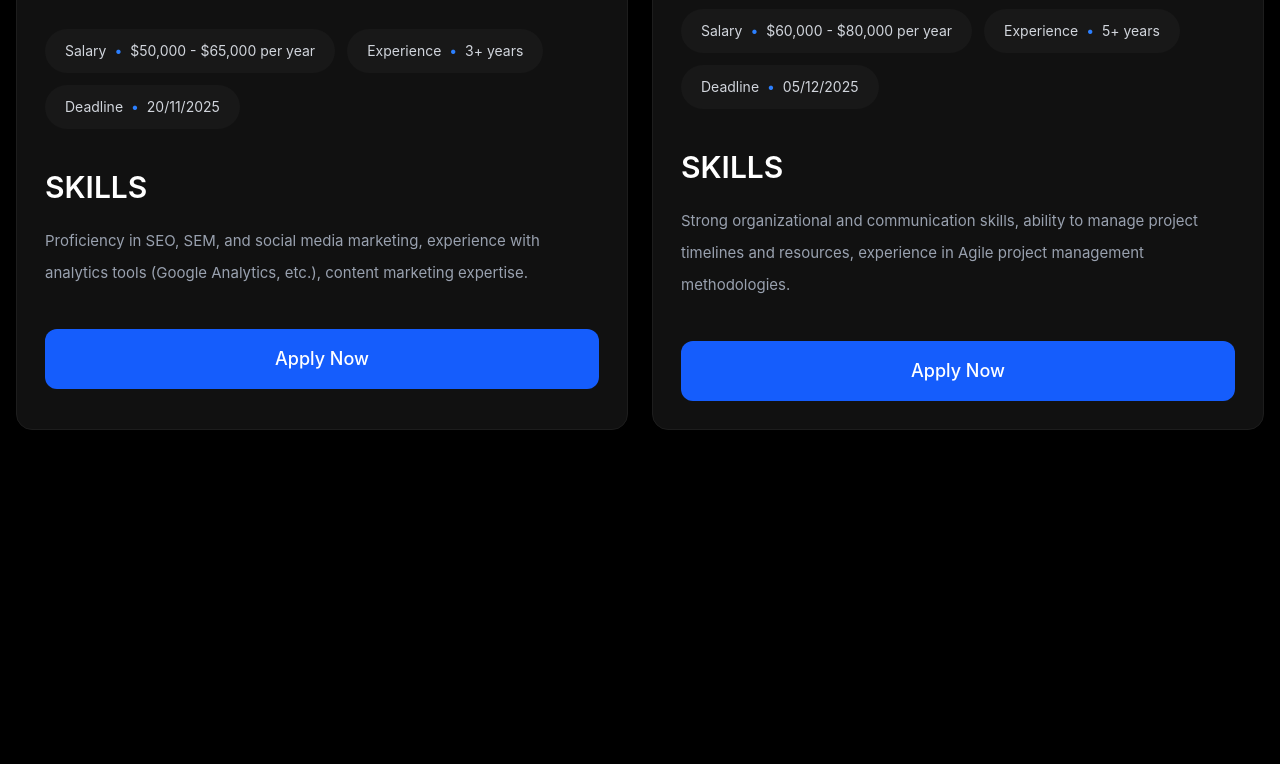
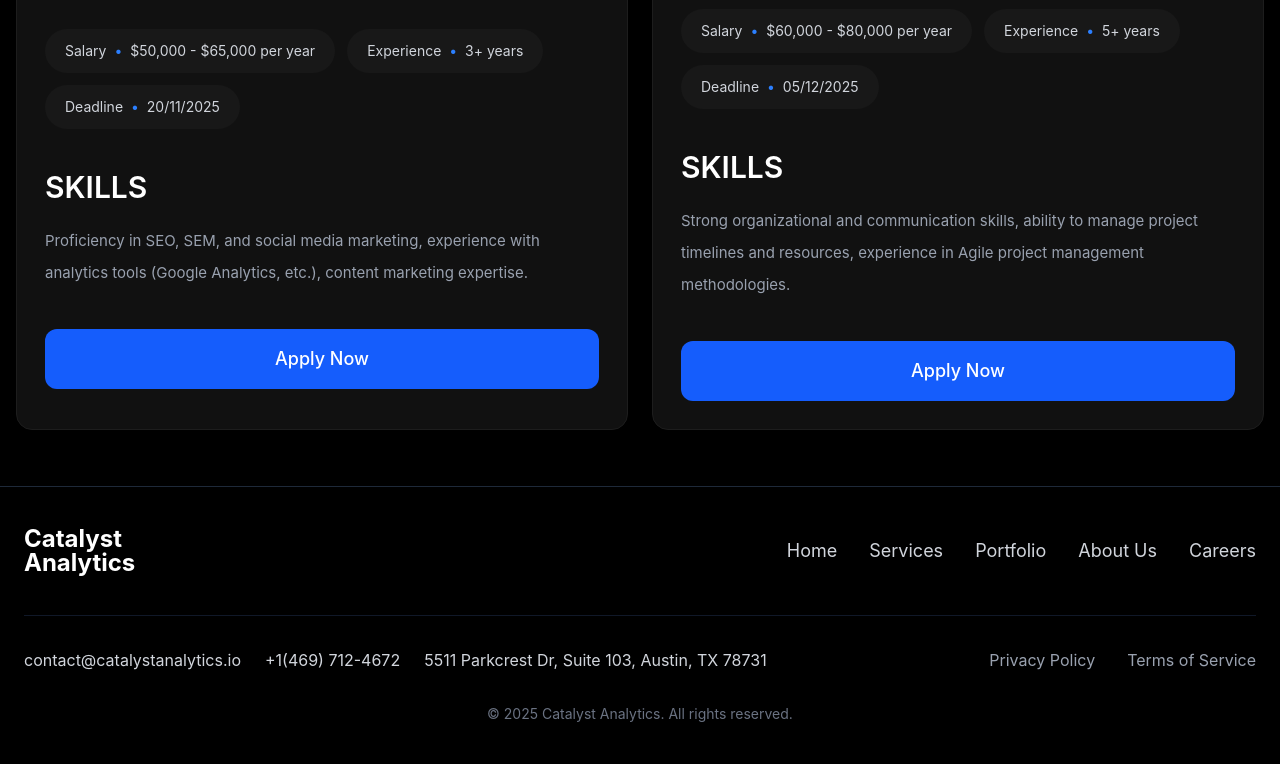
Before and after one commit to Zuhur061/week3exam3, a website: page page4.html in a window 1280 px wide. Shown: the part 2677-3441 px from the top of the page. Before the commit the page ends 3163 px from the top, so only its background shows below. Drawn offline with nearby package versions, Linux system fonts and the light colour scheme; files that its build step writes are made by us from their sources.

Commit message:
page4 footer in main

```diff
--- a/page4.html
+++ b/page4.html
@@ -230,5 +230,44 @@
     </div>
   </div>
 </section>
+<footer class="bg-black text-white border-t border-gray-800">
+  <div class="max-w-7xl mx-auto px-6 py-10">
+    <div class="flex flex-col lg:flex-row lg:items-center lg:justify-between gap-10">
+      <div class="flex items-center gap-4">
+        <div>
+          <h2 class="text-2xl font-bold leading-none">Catalyst</h2>
+          <h2 class="text-2xl font-bold leading-none">Analytics</h2>
+        </div>
+      </div>
+      <nav class="flex flex-wrap justify-center gap-8 text-gray-300 text-lg">
+        <a href="#" class="">Home</a>
+        <a href="#" class="">Services</a>
+        <a href="#" class="">Portfolio</a>
+        <a href="#" class="">About Us</a>
+        <a href="#" class="">Careers</a>
+      </nav>
+    </div>
+    <div class="border-t border-gray-900 mt-10 pt-8 flex flex-col xl:flex-row xl:items-center xl:justify-between gap-6">
+      <div class="flex flex-col md:flex-row md:items-center gap-6 text-gray-300">
+        <div class="flex items-center gap-3">
+          <span>contact@catalystanalytics.io</span>
+        </div>
+        <div class="flex items-center gap-3">
+          <span>+1(469) 712-4672</span>
+        </div>
+        <div class="flex items-center gap-3">
+          <span>5511 Parkcrest Dr, Suite 103, Austin, TX 78731</span>
+        </div>
+      </div>
+      <div class="flex items-center gap-8 text-gray-400">
+        <a href="#" class="">Privacy Policy</a>
+        <a href="#" class="">Terms of Service</a>
+      </div>
+    </div>
+    <div class="text-center text-gray-500 text-sm mt-8">
+      © 2025 Catalyst Analytics. All rights reserved.
+    </div>
+  </div>
+</footer>
 </body>
 </html>
```
